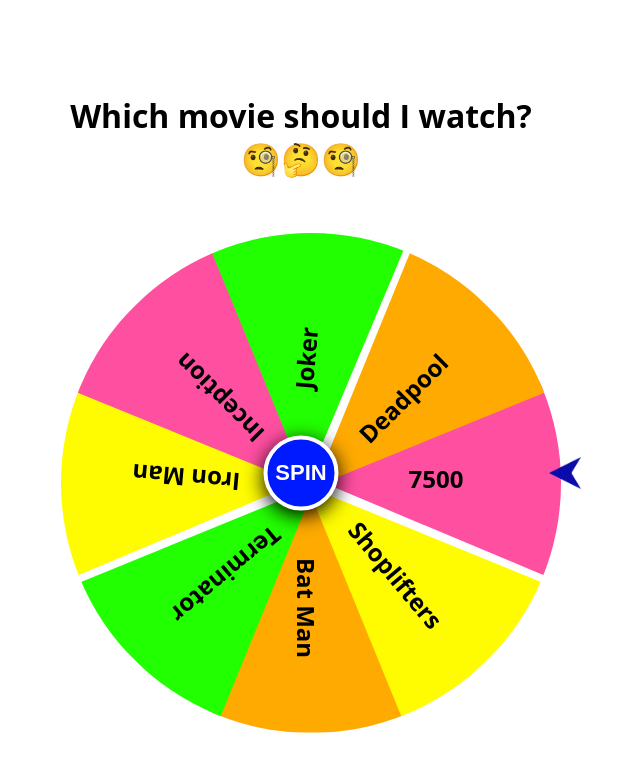
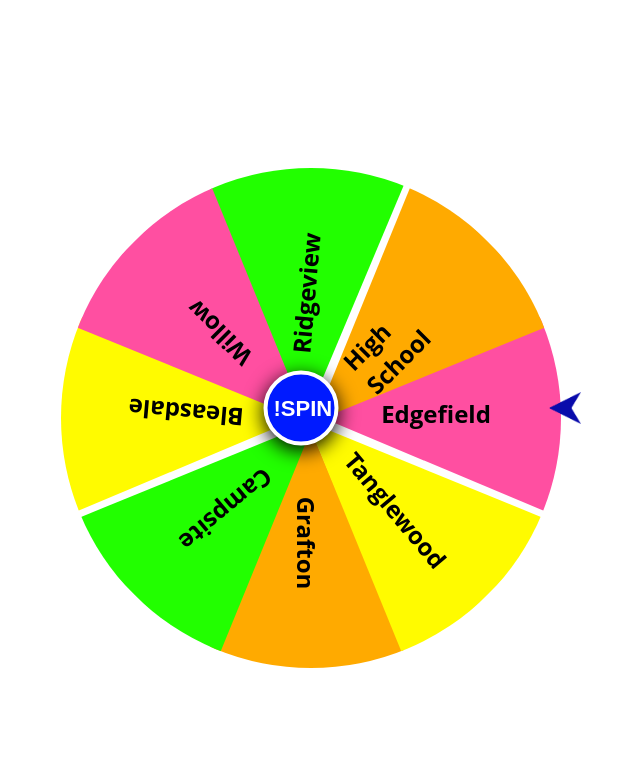
Before and after one commit to MrOwencOffical/deathwheelphasmaps, a plain HTML site: page index.html in a window 1280 px wide. Shown: the whole page, without its empty margins (339-979 px from the left). Drawn offline with nearby package versions, Linux system fonts and the light colour scheme.

Commit message:
Update index.html

```diff
--- a/index.html
+++ b/index.html
@@ -1,6 +1,6 @@
 <html>
   <head>
-    <title>Movie Selector</title>
+    <title>Phasmopbobia Maps</title>
     <meta name="viewport" content="width=device-width, initial-scale=1.0">
     <!-- jQuery library -->
     <script src="https://ajax.googleapis.com/ajax/libs/jquery/3.3.1/jquery.min.js"></script>
@@ -14,26 +14,23 @@
     <link href="style.css" rel="stylesheet" type="text/css" />
   </head>
   <body>
-
-    <h1><center> Which movie should I watch? <br>🧐🤔🧐</center><br>
-
 	<div id="mainbox" class="mainbox">
 		<div id="box" class="box">
 			<div class="box1">
-				<span class="span1"><b>Iron Man</b></span>
-				<span class="span2"><b>7500</b></span>
-				<span class="span3"><b>Bat Man</b></span>
-				<span class="span4"><b>Joker</b></span>
+				<span class="span1"><b>Bleasdale</b></span>
+				<span class="span2"><b>Edgefield</b></span>
+				<span class="span3"><b>Grafton</b></span>
+				<span class="span4"><b>Ridgeview</b></span>
 			</div>
 			<div class="box2">
-				<span class="span1"><b>Shoplifters</b></span>
-				<span class="span2"><b>Inception</b></span>
-				<span class="span3"><b>Deadpool</b></span>
-				<span class="span4"><b>Terminator</b></span>
+				<span class="span1"><b>Tanglewood</b></span>
+				<span class="span2"><b>Willow </b></span>
+				<span class="span3"><b>High School</b></span>
+				<span class="span4"><b>Campsite</b></span>
 			</div>
 		</div>
 
-		<button class="spin" onclick="myfunction()">SPIN</button>
+		<button class="spin" onclick="myfunction()">!SPIN</button>
 	</div>
 
 
```
